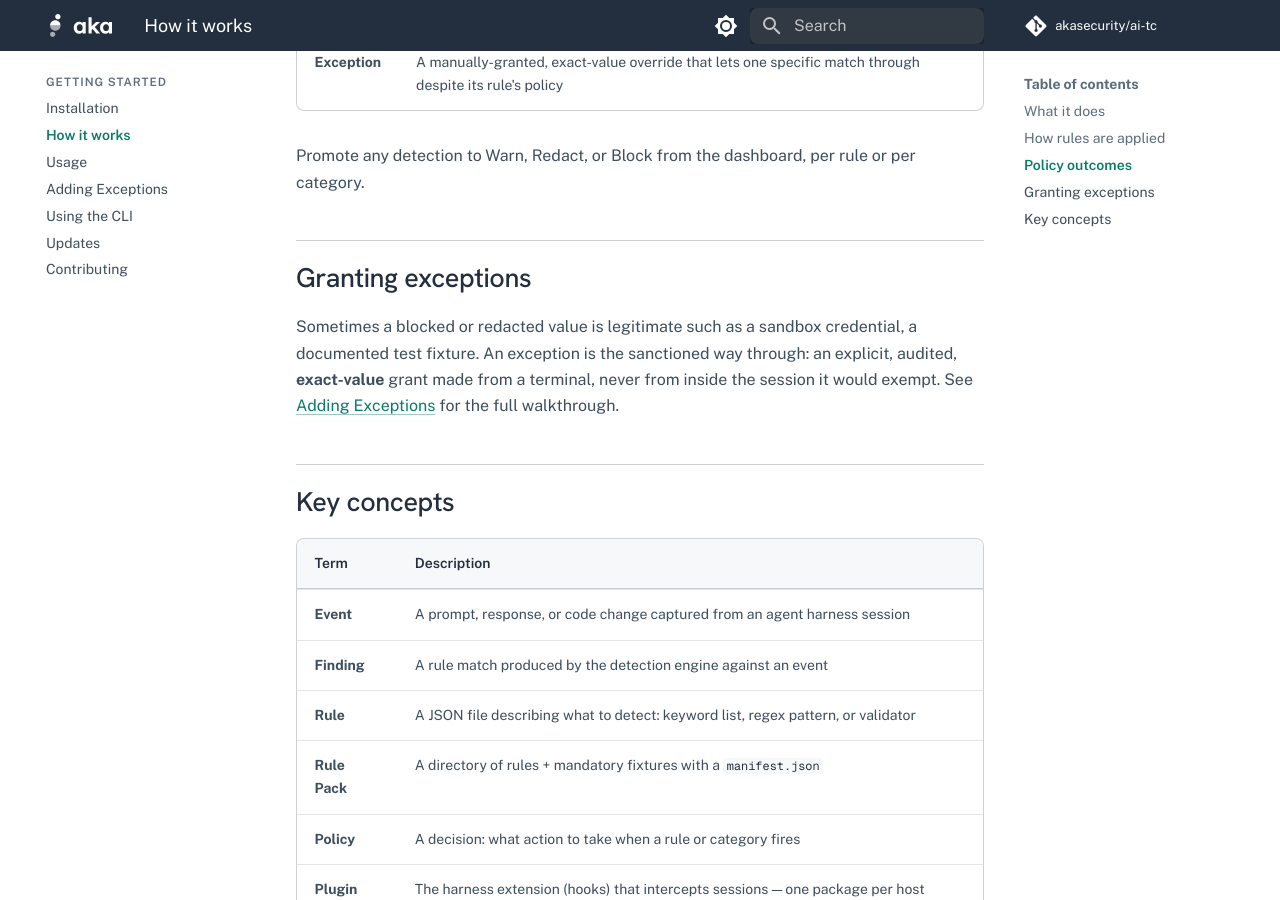
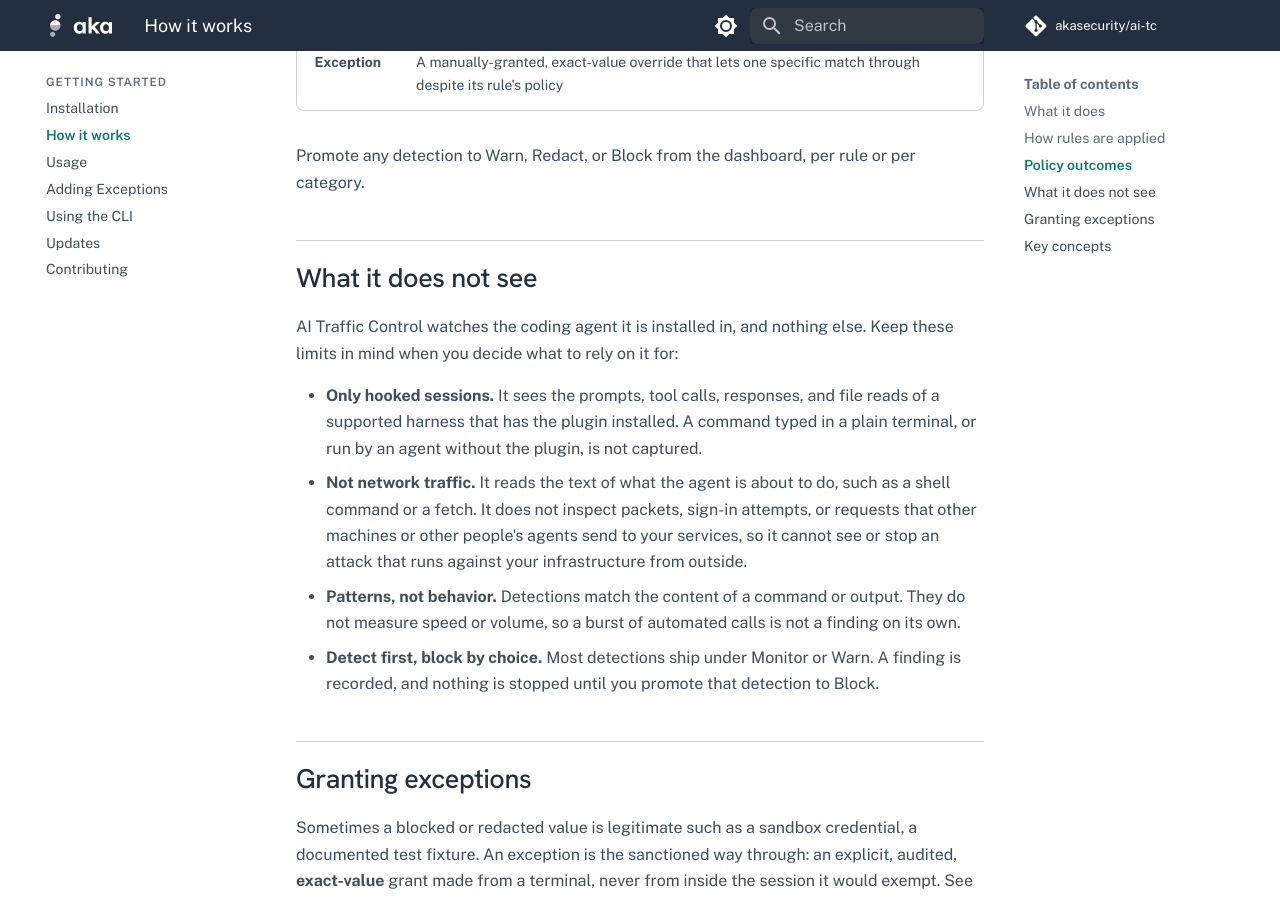
Before and after one commit to akasecurity/ai-tc-docs, an MkDocs documentation site: the page built from docs/getting-started/how-it-works.md, in a window 1280 px wide and 900 px high, scrolled down 2147 px. Built offline with MkDocs 1.6.1 and Material for MkDocs 9.7.7, drawn with Linux system fonts in a browser that asks for light colours; comment, search, counter and statistics services are not loaded.

Commit message:
docs: state what AI Traffic Control does not see

```diff
--- a/docs/getting-started/how-it-works.md
+++ b/docs/getting-started/how-it-works.md
@@ -90,6 +90,15 @@ Every finding resolves to one of five outcomes:
 
 Promote any detection to Warn, Redact, or Block from the dashboard, per rule or per category.
 
+## What it does not see
+
+AI Traffic Control watches the coding agent it is installed in, and nothing else. Keep these limits in mind when you decide what to rely on it for:
+
+- **Only hooked sessions.** It sees the prompts, tool calls, responses, and file reads of a supported harness that has the plugin installed. A command typed in a plain terminal, or run by an agent without the plugin, is not captured.
+- **Not network traffic.** It reads the text of what the agent is about to do, such as a shell command or a fetch. It does not inspect packets, sign-in attempts, or requests that other machines or other people's agents send to your services, so it cannot see or stop an attack that runs against your infrastructure from outside.
+- **Patterns, not behavior.** Detections match the content of a command or output. They do not measure speed or volume, so a burst of automated calls is not a finding on its own.
+- **Detect first, block by choice.** Most detections ship under Monitor or Warn. A finding is recorded, and nothing is stopped until you promote that detection to Block.
+
 ## Granting exceptions
 
 Sometimes a blocked or redacted value is legitimate such as a sandbox credential, a documented test fixture. An exception is the sanctioned way through: an explicit, audited, **exact-value** grant made from a terminal, never from inside the session it would exempt. See [Adding Exceptions](exceptions.md) for the full walkthrough.
```
